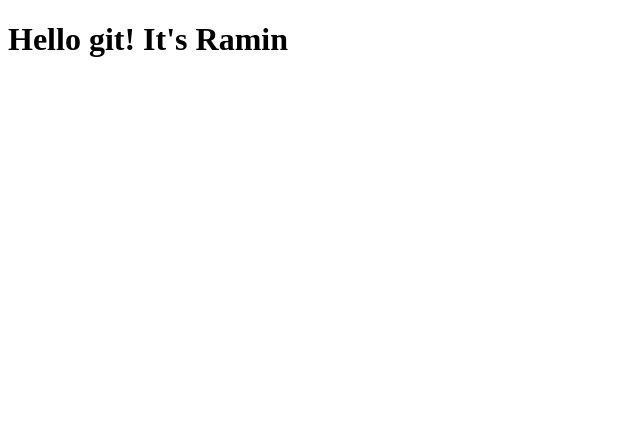
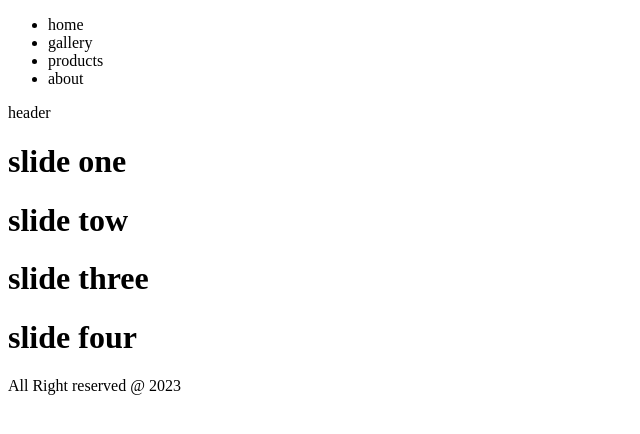
Before and after one commit to RemiJolian/HTML, a plain HTML site: page HTML_My_Projects/New_Projects_1402/Project1.html in a window 1280 px wide. Shown: the whole page, without its empty margins (0-640 px from the left). Drawn offline with Linux system fonts and the light colour scheme.

Commit message:
some change

```diff
--- a/HTML_My_Projects/New_Projects_1402/Project1.html
+++ b/HTML_My_Projects/New_Projects_1402/Project1.html
@@ -4,8 +4,29 @@
     <meta charset="UTF-8" />
     <meta name="viewport" content="width=device-width, initial-scale=1.0" />
     <title>Document</title>
-  </head>
-  <body>
-    <h1>Hello git! It's Ramin</h1>
-  </body>
+</head>
+<body>
+   <nav>
+      <ul>
+         <li>home</li>
+         <li>gallery</li>
+         <li>products</li>
+         <li>about</li>
+      </ul>
+   </nav>
+    <header>
+       header
+    </header>
+    <span></span>
+    <div class="slider">
+       <h1>slide one</h1>
+       <h1>slide tow</h1>
+       <h1>slide three</h1>
+       <h1>slide four</h1>
+    </div>
+    <footer>
+       All Right reserved @ 2023
+    </footer>
+    <script src="script.js"></script>
+</body>
 </html>
```
